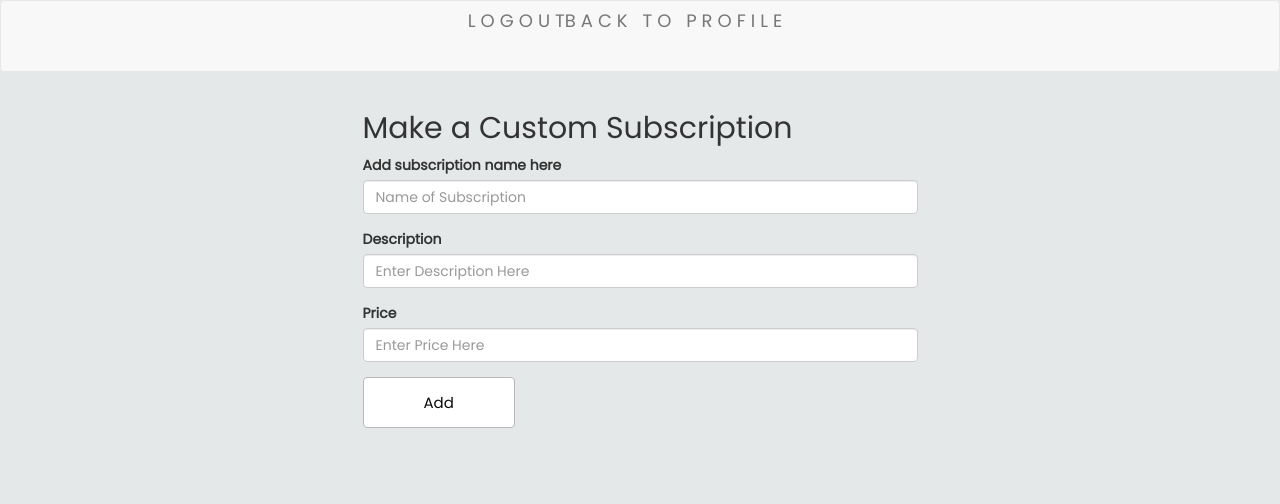
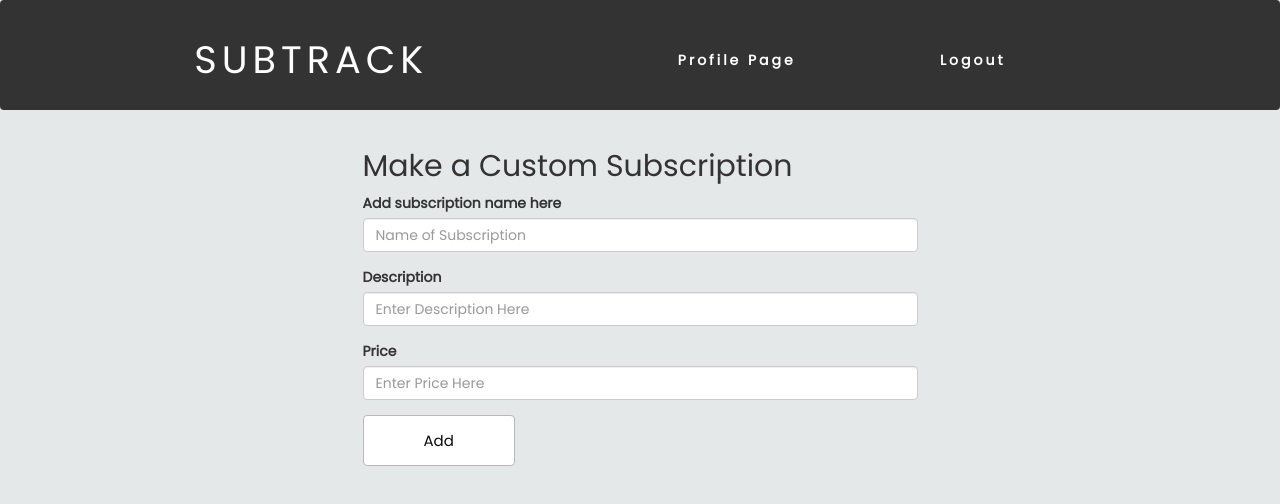
Before and after one commit to MannyLouHub/subtrack, a website: page public/custom_services.html in a window 1280 px wide. Drawn offline with nearby package versions, Linux system fonts and the light colour scheme.

Commit message:
updated html

```diff
--- a/public/custom_services.html
+++ b/public/custom_services.html
@@ -11,18 +11,25 @@
 
 <body>
 
-  <nav class="navbar navbar-default">
-    <div class="container-fluid">
-      <div class="navbar-header">
-        <a class="navbar-brand" href="/logout">
-          Logout
+  <nav class="navbar navbar-default" style="background-color: #333333; border: none;">
+    <div class="navbar-header">
+        <h1 style="color: white; font-size: 255%;">SUBTRACK</h1>
+    </div>
+
+    <ul class="nav-links" >
+        <a class="navbar-brand" style="color:white;" href="/members">
+            Profile Page
         </a>
-        <a class="navbar-brand" href="/members">
-          Back to profile
-        </a>
-      </div>
+        <a class="navbar-brand" style="color:white" href="/logout">
+            Logout
+         </a>
+    </ul>
+    <div class="mobile-view">
+        <div class="line1"></div>
+        <div class="line2"></div>
+        <div class="line3"></div>
     </div>
-  </nav>
+</nav>
   <div class="container">
     <div class="row">
       <div class="col-md-6 col-md-offset-3">
```
